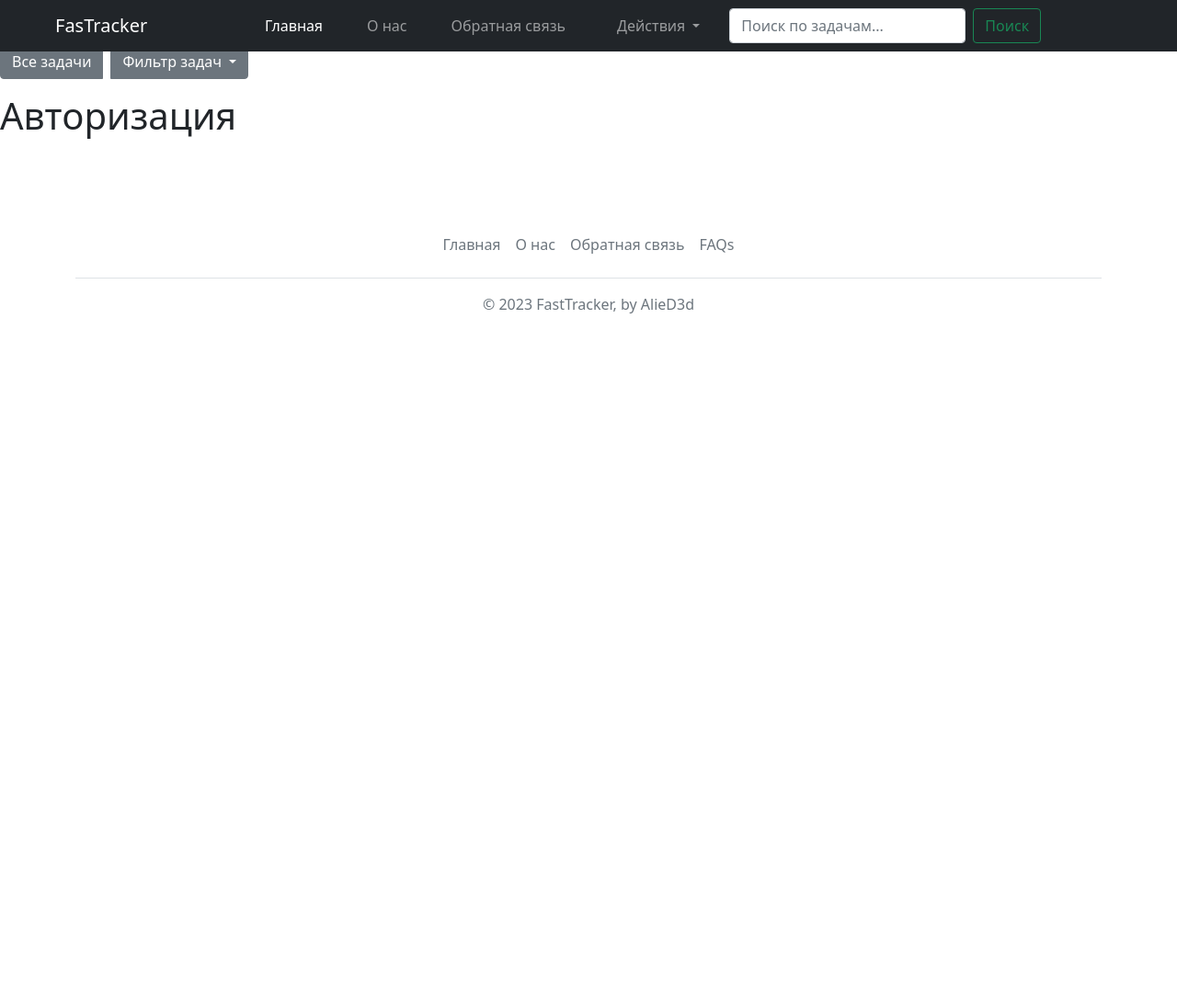
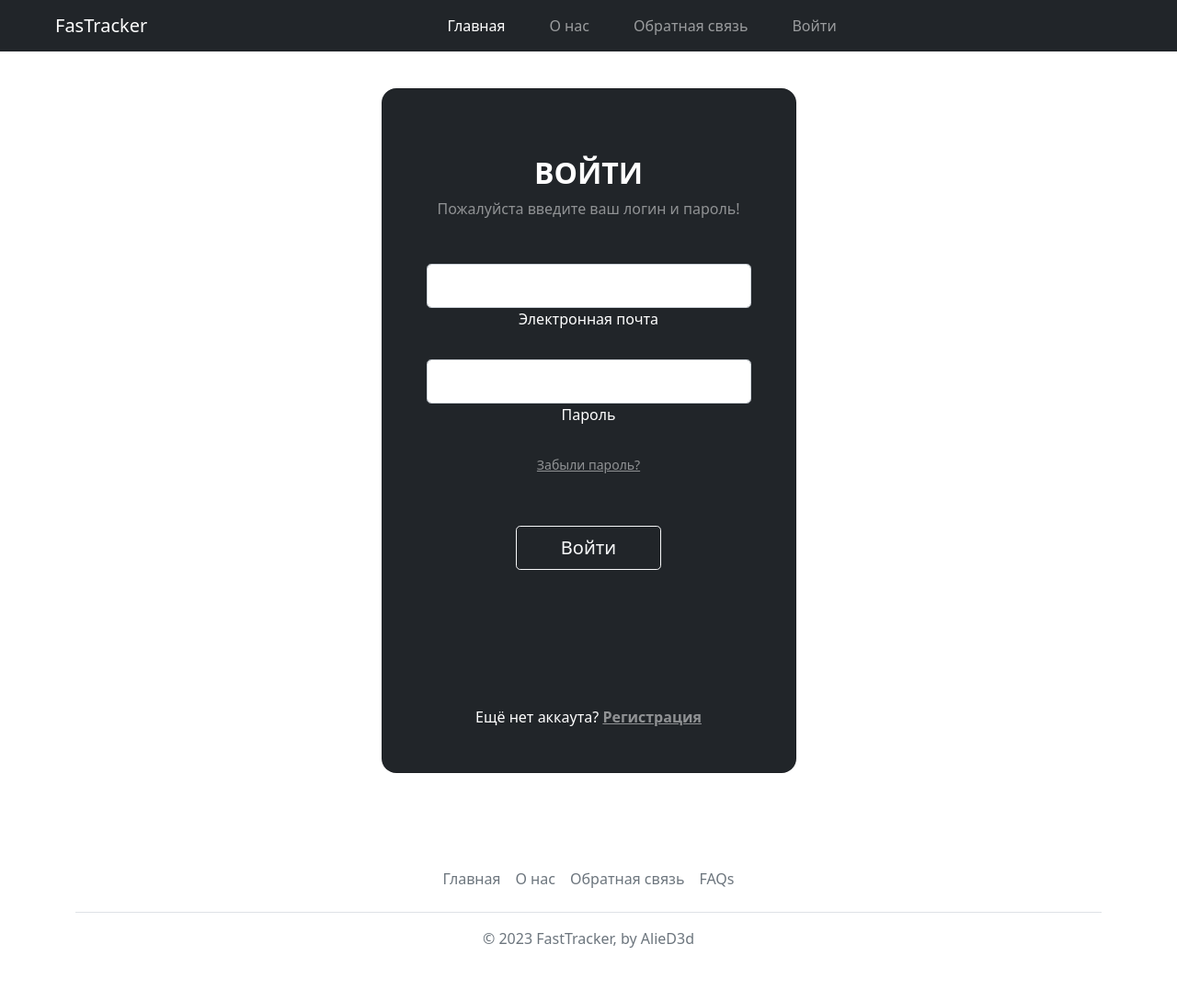
Before and after one commit to AlieD3d/FastTracker, a Django app: page /login/ in a window 1280 px wide. Shown: the whole page at 92% size. Before the commit the page ends 341 px from the top, so only its background shows below. Run offline with Django 4.2, Linux system fonts and the light colour scheme; some libraries are stand-ins or nearby versions.

Commit message:
Add Authorization/Registration Controller

```diff
--- a/backend/fasttracker/fasttracker/urls.py
+++ b/backend/fasttracker/fasttracker/urls.py
@@ -29,5 +29,6 @@ urlpatterns = [
 
 if settings.DEBUG:
     urlpatterns += static(settings.MEDIA_URL, document_root=settings.MEDIA_ROOT)
+    urlpatterns += static(settings.STATIC_URL, document_root=settings.STATIC_ROOT)
 
 handler404 = page_not_found
--- a/backend/fasttracker/templates/base.html
+++ b/backend/fasttracker/templates/base.html
@@ -5,7 +5,6 @@
     <meta charset="UTF-8">
     <meta name="viewport" content="width=device-width, initial-scale=1.0">
     <title>{% block title %}{% endblock %}</title>
-    <link href="{% static 'css/style.css' %}" rel="stylesheet">
     <link href="https://cdn.jsdelivr.net/npm/bootstrap@5.0.2/dist/css/bootstrap.min.css" rel="stylesheet" integrity="sha384-EVSTQN3/azprG1Anm3QDgpJLIm9Nao0Yz1ztcQTwFspd3yD65VohhpuuCOmLASjC" crossorigin="anonymous">
     <script src="https://cdn.jsdelivr.net/npm/bootstrap@5.0.2/dist/js/bootstrap.bundle.min.js" integrity="sha384-MrcW6ZMFYlzcLA8Nl+NtUVF0sA7MsXsP1UyJoMp4YLEuNSfAP+JcXn/tWtIaxVXM" crossorigin="anonymous"></script>
     <!-- Option 1: Include in HTML -->
@@ -14,7 +13,9 @@
 <body>
     {% include 'includes/tracker/navbar.html' %}
     <main class="py-5">
-        {% include 'includes/tracker/filter.html' %}
+        {% if user.is_authenticated %}
+            {% include 'includes/tracker/filter.html' %}
+        {% endif %}
         {% block content %}{% endblock %}
     </main>
     {% include 'includes/tracker/footer.html' %}
--- a/backend/fasttracker/templates/includes/tracker/cardpost.html
+++ b/backend/fasttracker/templates/includes/tracker/cardpost.html
@@ -1,4 +1,4 @@
-
+{% if user.is_authenticated %}
     {% for post in posts %}
         <div class="row row-cols-1 row-cols-md-4 g-4 mx-4 justify-content-between">
             <div class="col">
@@ -15,3 +15,4 @@
             </div>
         </div>
     {% endfor %}
+{% endif %}
--- a/backend/fasttracker/templates/includes/tracker/navbar.html
+++ b/backend/fasttracker/templates/includes/tracker/navbar.html
@@ -1,20 +1,21 @@
 <nav class="navbar navbar-expand-lg navbar-dark bg-dark fixed-top">
     <div class="container-fluid mx-5">
-      <a class="navbar-brand" href="#">FasTracker</a>
+      <a class="navbar-brand" href="{% url 'index' %}">FasTracker</a>
       <button class="navbar-toggler" type="button" data-bs-toggle="collapse" data-bs-target="#navbarSupportedContent" aria-controls="navbarSupportedContent" aria-expanded="false" aria-label="Toggle navigation">
         <span class="navbar-toggler-icon"></span>
       </button>
       <div class="collapse navbar-collapse justify-content-center" id="navbarSupportedContent">
         <ul class="navbar-nav  mb-2 mb-lg-0">
           <li class="nav-item mx-3">
-            <a class="nav-link active" aria-current="page" href="#">Главная</a>
+            <a class="nav-link active" aria-current="page" href="{% url 'index' %}">Главная</a>
           </li>
           <li class="nav-item mx-3">
-            <a class="nav-link" href="#">О нас</a>
+            <a class="nav-link" href="{% url 'about' %}">О нас</a>
           </li>
           <li class="nav-item mx-3">
-            <a class="nav-link" href="#">Обратная связь</a>
+            <a class="nav-link" href="{% url 'contact' %}">Обратная связь</a>
           </li>
+          {% if user.is_authenticated %}
             <li class="nav-item dropdown mx-4">
               <a class="nav-link dropdown-toggle" href="#" id="navbarDropdown" role="button" data-bs-toggle="dropdown" aria-expanded="false">
                 Действия
@@ -28,11 +29,18 @@
                 <li><a class="dropdown-item" href="#">Дашборды</a></li>
               </ul>
             </li>
+          {% else %}
+            <li class="nav-item mx-3">
+              <a href="{% url 'login' %}" class="nav-link">Войти</a>
+            </li>
+          {% endif %}
         </ul>
+        {% if user.is_authenticated %}
           <form class="d-flex">
             <input class="form-control me-2" type="search" placeholder="Поиск по задачам..." aria-label="Search">
             <button class="btn btn-outline-success" type="submit">Поиск</button>
           </form>
+        {% endif %}
       </div>
     </div>
   </nav>
--- a/backend/fasttracker/templates/tracker/login.html
+++ b/backend/fasttracker/templates/tracker/login.html
@@ -1,5 +1,49 @@
 {% extends 'base.html' %}
 {% block title %}FastTracker - Авторизация{% endblock %}
 {% block content %}
-<h1>Авторизация</h1>
+<section class="vh-100 gradient-custom">
+    <div class="container py-5 h-100">
+      <div class="row d-flex justify-content-center align-items-center h-100">
+        <div class="col-12 col-md-8 col-lg-6 col-xl-5">
+          <div class="card bg-dark text-white" style="border-radius: 1rem;">
+            <div class="card-body p-5 text-center">
+
+              <div class="mb-md-5 mt-md-4 pb-5">
+
+                <h2 class="fw-bold mb-2 text-uppercase">Войти</h2>
+                <p class="text-white-50 mb-5">Пожалуйста введите ваш логин и пароль!</p>
+
+                <div class="form-outline form-white mb-4">
+                  <input type="email" id="typeEmailX" class="form-control form-control-lg" />
+                  <label class="form-label" for="typeEmailX">Электронная почта</label>
+                </div>
+
+                <div class="form-outline form-white mb-4">
+                  <input type="password" id="typePasswordX" class="form-control form-control-lg" />
+                  <label class="form-label" for="typePasswordX">Пароль</label>
+                </div>
+
+                <p class="small mb-5 pb-lg-2"><a class="text-white-50" href="#!">Забыли пароль?</a></p>
+
+                <button class="btn btn-outline-light btn-lg px-5" type="submit">Войти</button>
+
+                <div class="d-flex justify-content-center text-center mt-4 pt-1">
+                  <a href="#!" class="text-white"><i class="fab fa-facebook-f fa-lg"></i></a>
+                  <a href="#!" class="text-white"><i class="fab fa-twitter fa-lg mx-4 px-2"></i></a>
+                  <a href="#!" class="text-white"><i class="fab fa-google fa-lg"></i></a>
+                </div>
+
+              </div>
+
+              <div>
+                <p class="mb-0">Ещё нет аккаута? <a href="{% url 'registration' %}" class="text-white-50 fw-bold">Регистрация</a>
+                </p>
+              </div>
+
+            </div>
+          </div>
+        </div>
+      </div>
+    </div>
+  </section>
 {% endblock %}
--- a/backend/fasttracker/tracker/urls.py
+++ b/backend/fasttracker/tracker/urls.py
@@ -1,6 +1,6 @@
 from django.urls import path
 
-from tracker.views import index, about, show_post, addtask, login, contact
+from tracker.views import index, about, show_post, addtask, login, contact, registration
 
 urlpatterns = [
     path('', index, name='index'),
@@ -8,5 +8,6 @@ urlpatterns = [
     path('post/<int:post_id>/', show_post, name='post'),
     path('addtask/', addtask, name='add_task'),
     path('login/', login, name='login'),
+    path('registration/', registration, name='registration'),
     path('contact/', contact, name='contact'),
 ]
--- a/backend/fasttracker/tracker/views.py
+++ b/backend/fasttracker/tracker/views.py
@@ -36,6 +36,9 @@ def login(request):
     return render(request, 'tracker/login.html')
 
 
+def registration(request):
+    return render(request, 'tracker/registration.html')
+
 def contact(request):
     return render(request, 'tracker/contact.html')
 
```
Also changed, not shown: backend/fasttracker/templates/tracker/registration.html (added, +60 -0 lines), backend/fasttracker/users/migrations/0001_initial.py (added). Lines whose indentation alone changed are shown as unchanged.
